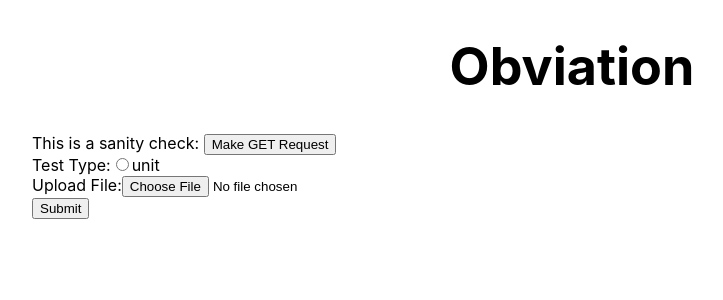
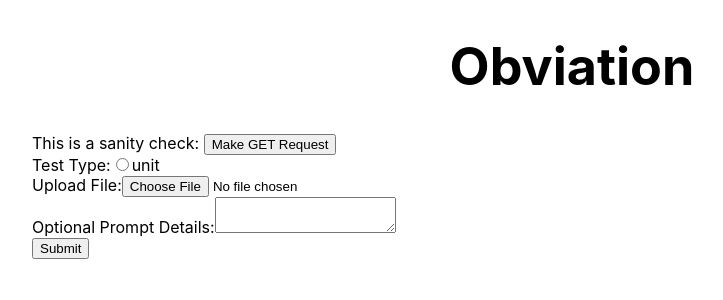
Before and after one commit to dylangrald-taulia/obviate-app, a React (Create React App) app: page / in a window 1280 px wide. Shown: the top 300 px of the page, without its empty margins (68-791 px from the left). Built offline with nearby package versions, Linux system fonts and the light colour scheme.

Commit message:
add prompt details text area

```diff
--- a/src/components/TestForm.js
+++ b/src/components/TestForm.js
@@ -6,6 +6,7 @@ function TestForm({setTestRequest}) {
     const [file, setFile] = useState(null);
     const [fileContent, setFileContent] = useState('');
     const [fileName, setFileName] = useState('');
+    const [promptDetails, setPromptDetails] = useState('');
 
     const url = '//localhost:8000/create-prompt-async/'
 
@@ -15,6 +16,24 @@ function TestForm({setTestRequest}) {
             readFile(file);
         }
     }, [file]);
+
+    const readFile = (file) => {
+        const reader = new FileReader();
+        reader.onload = (e) => {
+            setFileContent(e.target.result);
+        }
+        reader.readAsText(file);
+    }
+
+    const uploadFileField = (
+        <div>
+            <label>Upload File:</label>
+            <input
+                type="file"
+                onChange={(e) => setFile(e.target.files[0])}
+            />
+        </div>
+    );
 
     const testTypeOptions = ['unit']
 
@@ -32,21 +51,19 @@ function TestForm({setTestRequest}) {
         );
     });
 
-    const uploadFileField = (
+    const promptDetailsInput = (
         <div>
-            <label>Upload File:</label>
-            <input
-                type="file"
-                onChange={(e) => setFile(e.target.files[0])}
+            <label>Optional Prompt Details:</label>
+            <textarea
+                value={promptDetails}
+                onChange={(e) => setPromptDetails(e.target.value)}
             />
         </div>
     );
 
-    async function submit() {
-        if (valid()) {
-            makeRequest();
-        }
-    }
+    const submitButton = (
+        <button onClick={() => submit()}>Submit</button>
+    );
 
     const valid = () => {
         if (testType === '') {
@@ -64,12 +81,10 @@ function TestForm({setTestRequest}) {
         return true;
     }
 
-    const readFile = (file) => {
-        const reader = new FileReader();
-        reader.onload = (e) => {
-            setFileContent(e.target.result);
+    async function submit() {
+        if (valid()) {
+            makeRequest();
         }
-        reader.readAsText(file);
     }
 
     const makeRequest = () => {
@@ -78,7 +93,7 @@ function TestForm({setTestRequest}) {
                 'content': fileContent,
                 'name': fileName
             },
-            'prompt': `Generate a Groovy ${testType} test for the provided content.`,
+            'prompt': `Generate a Groovy ${testType} test for the provided content.` + (promptDetails ? ` ${promptDetails}` : ''),
             'additional_files': []
         }, {
             headers: {
@@ -98,10 +113,6 @@ function TestForm({setTestRequest}) {
           })
     }
 
-    const submitButton = (
-        <button onClick={() => submit()}>Submit</button>
-    );
-
     return (
         <div>
             <div>
@@ -112,6 +123,9 @@ function TestForm({setTestRequest}) {
                 {uploadFileField}
             </div>
             <div>
+                {promptDetailsInput}
+            </div>
+            <div>
                 {submitButton}
             </div>
         </div>
```
